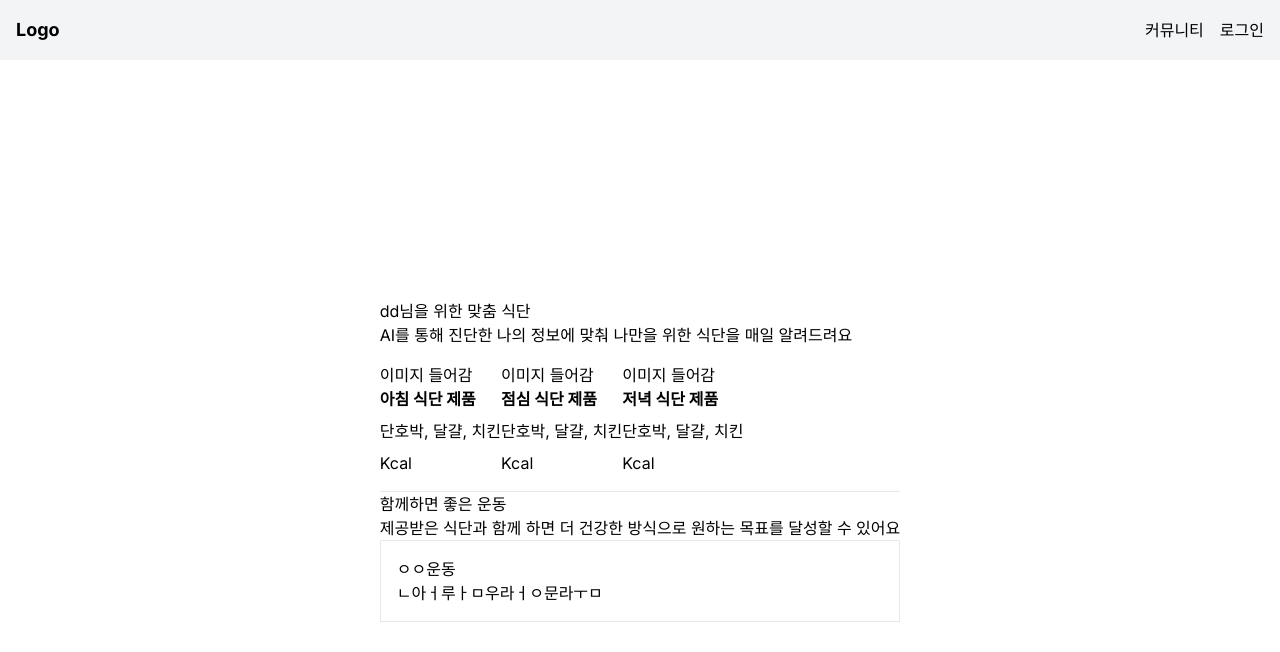
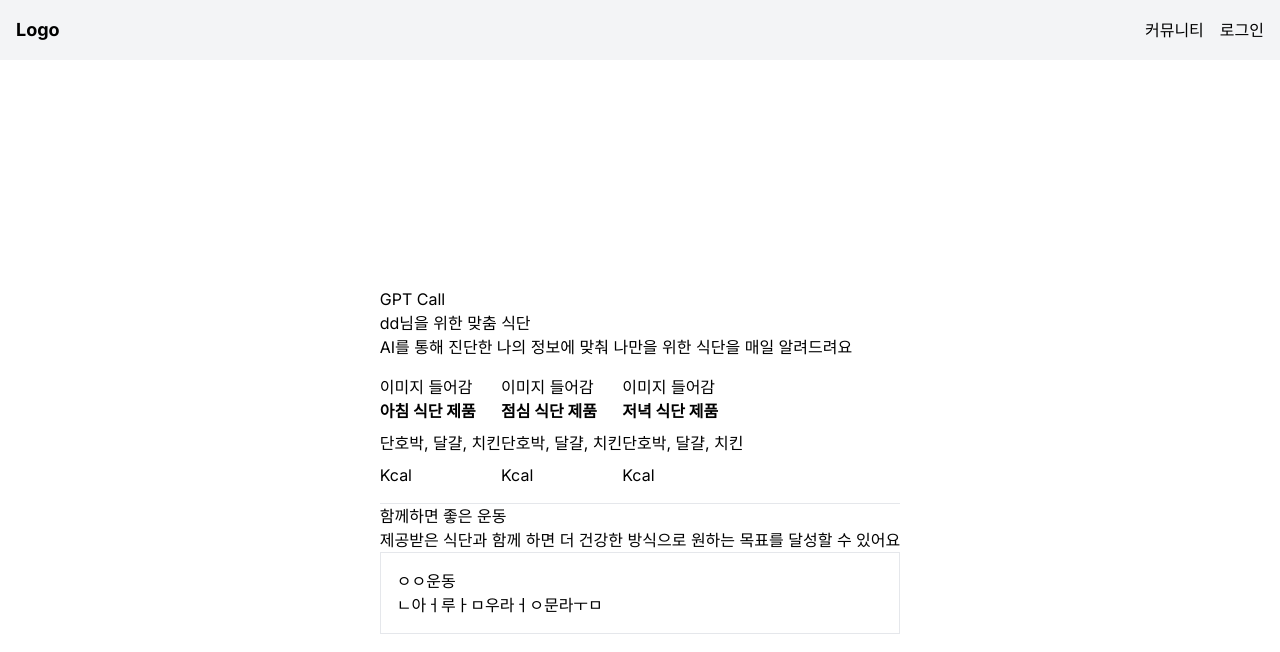
Before and after one commit to B-09-NBC-Final/Health-Protect-Me, a Next.js app: page /info-detail in a window 1280 px wide. Shown: the top 652 px of the page. Built offline with nearby package versions, Linux system fonts and the light colour scheme.

Commit message:
feat: get gpt api

```diff
--- a/package.json
+++ b/package.json
@@ -20,6 +20,7 @@
     "clsx": "^2.1.1",
     "lucide-react": "^0.414.0",
     "next": "14.2.5",
+    "openai": "^4.53.1",
     "react": "^18",
     "react-dom": "^18.3.1",
     "react-router": "^6.25.1",
--- a/src/app/(main)/(survey)/info-detail/page.tsx
+++ b/src/app/(main)/(survey)/info-detail/page.tsx
@@ -1,10 +1,19 @@
 // import React from 'react';
 
 const InforDetailPage = () => {
+  const handleClickAPICall = async () => {
+    const content = await fetch("/api").then(response => response.json())
+    console.log("content", content);
+  };
+
   return (
     <div className="flex justify-center place-items-center h-screen">
       <div className="items-center">
         <div>
+          {/* 데이터 호출을 위한 임시 버튼 */}
+          <div className="App">
+            <button onClick={handleClickAPICall}>GPT Call</button>
+          </div>
           <h1>dd님을 위한 맞춤 식단</h1>
           <p className="mb-4">AI를 통해 진단한 나의 정보에 맞춰 나만을 위한 식단을 매일 알려드려요</p>
         </div>
```
Also changed, not shown: src/app/api/gpt/route.ts (added), 1 other file (tests, documents, lock files or other folders).
